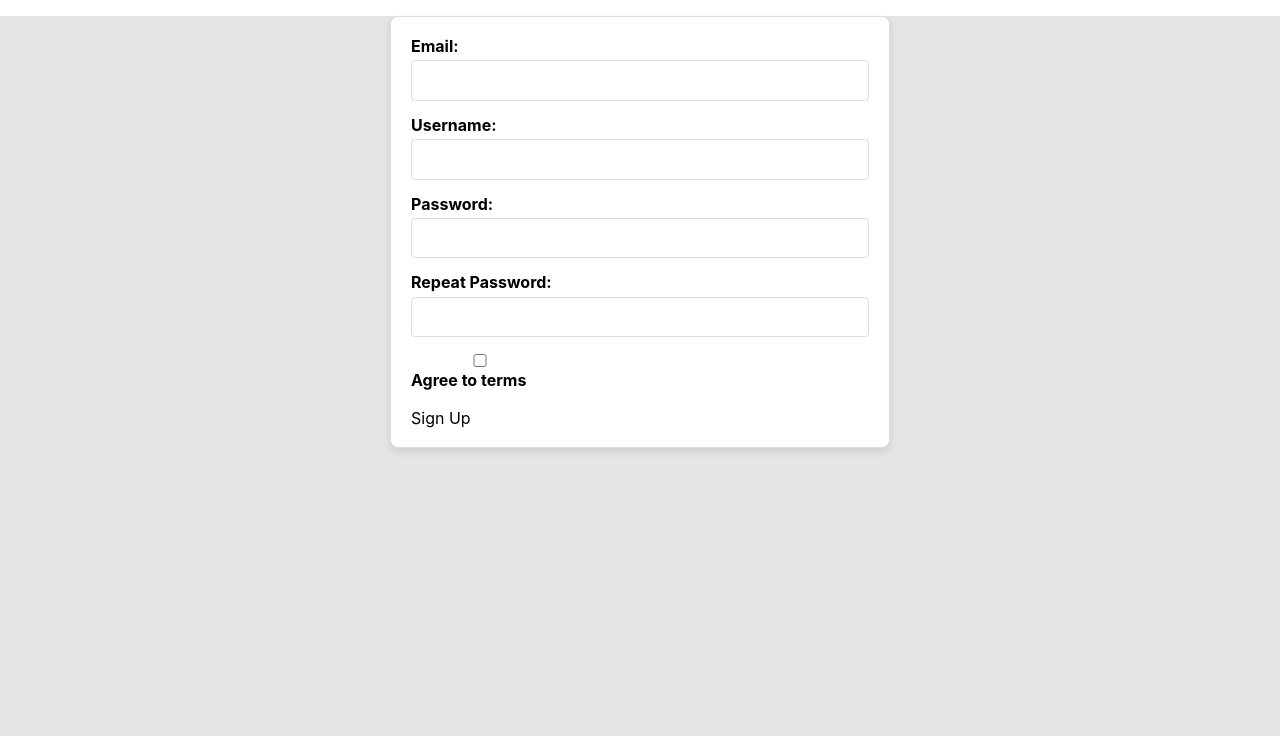
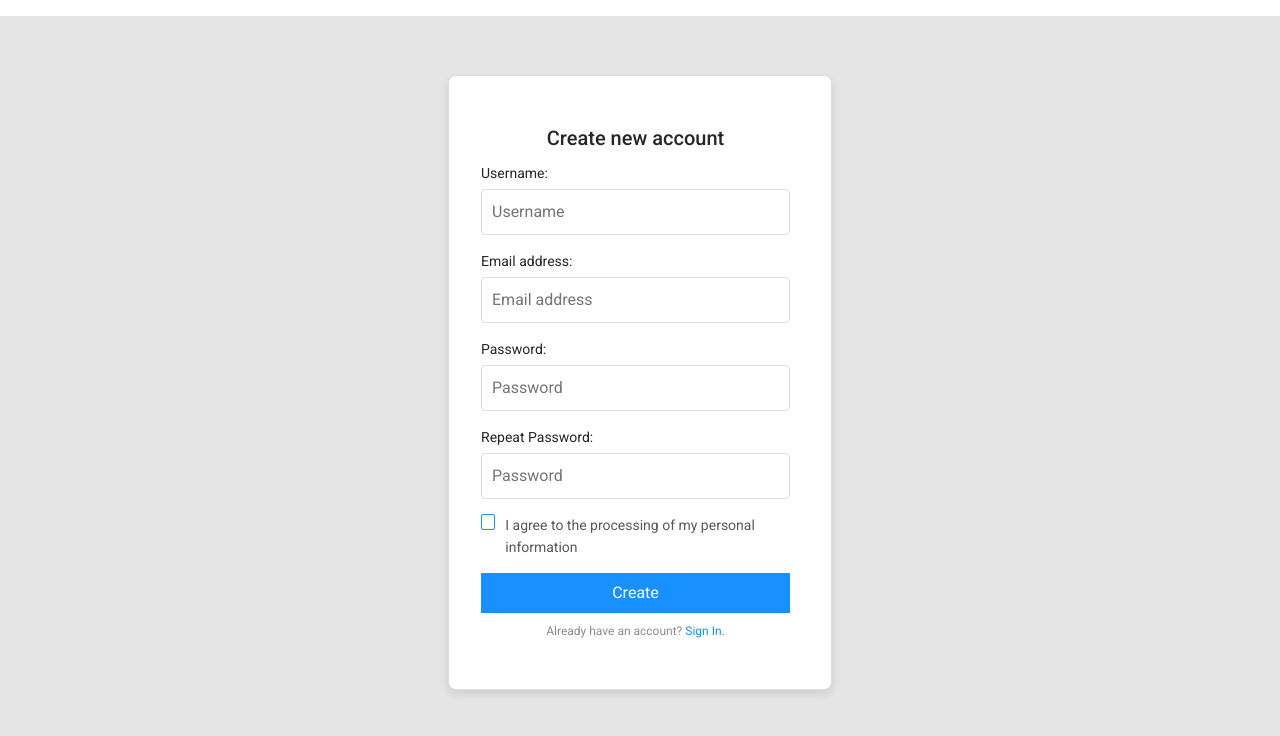
Before and after one commit to OxY623/Realworld-Blog, a React app: page /sign-up in a window 1280 px wide. Shown: the part 64-800 px from the top of the page. Built offline with nearby package versions, Linux system fonts and the light colour scheme.

Commit message:
Update all

```diff
--- a/package.json
+++ b/package.json
@@ -11,6 +11,7 @@
     "axios": "^1.7.4",
     "classnames": "^2.5.1",
     "date-fns": "^3.6.0",
+    "prop-types": "^15.8.1",
     "react": "^18.3.1",
     "react-dom": "^18.3.1",
     "react-hook-form": "^7.52.2",
--- a/src/components/App/App.js
+++ b/src/components/App/App.js
@@ -1,4 +1,5 @@
 import React from 'react'
+// import { useDispatch } from 'react-redux'
 import { BrowserRouter as Router, Route, Routes } from 'react-router-dom'
 
 //import { getArticles, setPage } from '../../store/actions/articlesActions'
--- /dev/null
+++ b/src/components/FormButton/FormButton.jsx
@@ -0,0 +1,37 @@
+import React from 'react'
+import PropTypes from 'prop-types'
+
+import styles from './FormButton.module.scss'
+
+const Button = ({
+  children,
+  type = 'button',
+  onClick,
+  loading = false,
+  disabled = false,
+  className = '',
+  style = {},
+}) => {
+  return (
+    <button
+      style={style}
+      type={type}
+      onClick={onClick}
+      disabled={disabled || loading}
+      className={`${styles.button} ${className}`}
+    >
+      {loading ? 'Loading...' : children}
+    </button>
+  )
+}
+
+Button.propTypes = {
+  children: PropTypes.node.isRequired,
+  type: PropTypes.string,
+  onClick: PropTypes.func,
+  loading: PropTypes.bool,
+  disabled: PropTypes.bool,
+  className: PropTypes.string,
+}
+
+export default Button
--- /dev/null
+++ b/src/components/FormButton/FormButton.module.scss
@@ -0,0 +1,23 @@
+.button {
+  height: 40px;
+  color: rgb(255, 255, 255);
+  font-family: 'Roboto', sans-serif;
+  font-size: 16px;
+  font-weight: 400;
+  line-height: 24px;
+  letter-spacing: 0;
+  text-align: center;
+  padding: 8px 16px 8px 16px;
+  background: rgb(24, 144, 255);
+  cursor: pointer;
+  width: 100%;
+}
+
+.button:disabled {
+  background-color: #a0a0a0;
+  cursor: not-allowed;
+}
+
+.button:hover:not(:disabled) {
+  background-color: #0056b3;
+}
--- /dev/null
+++ b/src/components/FormButton/index.js
@@ -0,0 +1,3 @@
+import FormButton from './FormButton'
+
+export default FormButton
--- /dev/null
+++ b/src/components/FormHeader/FormHeader.jsx
@@ -0,0 +1,7 @@
+import styles from './FormHeader.module.scss'
+
+const FormHeader = ({ title }) => {
+  return <h2 className={styles.form_header}>{title}</h2>
+}
+
+export default FormHeader
--- /dev/null
+++ b/src/components/FormHeader/FormHeader.module.scss
@@ -0,0 +1,14 @@
+@import url('https://fonts.googleapis.com/css2?family=Roboto:wght@400;500;700&display=swap');
+
+
+.form_header {
+  color: rgb(38, 38, 38);
+  font-family: 'Roboto', sans-serif;
+  font-size: 20px;
+  font-weight: 500;
+  line-height: 28px;
+  letter-spacing: 0;
+  text-align: center;
+  width: 100%;
+  //margin: 0 auto;
+}
--- /dev/null
+++ b/src/components/FormHeader/index.js
@@ -0,0 +1,3 @@
+import FormHeader from './FormHeader'
+
+export default FormHeader
--- a/src/index.css
+++ b/src/index.css
@@ -1,13 +1,16 @@
+@import url('https://fonts.googleapis.com/css2?family=Roboto:wght@400;500;700&display=swap');
+
+
 body {
   margin: 0;
-  font-family: -apple-system, BlinkMacSystemFont, 'Segoe UI', 'Roboto', 'Oxygen',
-    'Ubuntu', 'Cantarell', 'Fira Sans', 'Droid Sans', 'Helvetica Neue',
-    sans-serif;
-  -webkit-font-smoothing: antialiased;
-  -moz-osx-font-smoothing: grayscale;
+  /*font-family: -apple-system, BlinkMacSystemFont, 'Segoe UI', 'Roboto', 'Oxygen',*/
+  /*  'Ubuntu', 'Cantarell', 'Fira Sans', 'Droid Sans', 'Helvetica Neue',*/
+  /*  sans-serif;*/
+  /*-webkit-font-smoothing: antialiased;*/
+  /*-moz-osx-font-smoothing: grayscale;*/
 }
 
 code {
-  font-family: source-code-pro, Menlo, Monaco, Consolas, 'Courier New',
-    monospace;
+  /*font-family: source-code-pro, Menlo, Monaco, Consolas, 'Courier New',*/
+  /*  monospace;*/
 }
--- a/src/pages/SignIn.jsx
+++ b/src/pages/SignIn.jsx
@@ -1,14 +1,20 @@
 import React, { useState } from 'react'
 import { useForm } from 'react-hook-form'
 import { useDispatch, useSelector } from 'react-redux'
-import { Navigate } from 'react-router-dom'
+import { Link, Navigate } from 'react-router-dom'
 
 import { signInUser } from '../store/actions/authActions'
 import Header from '../components/Header'
+import FormHeader from '../components/FormHeader'
+import Button from '../components/FormButton/FormButton'
 
 import styles from './SignIn.module.scss'
 
 const SignIn = () => {
+  const title = 'Sign In'
+  const style = {
+    marginTop: '10px',
+  }
   const [redirect, setRedirect] = useState(false)
   const dispatch = useDispatch()
   const {
@@ -48,11 +54,15 @@ const SignIn = () => {
   return (
     <>
       <Header />
-      <form onSubmit={handleSubmit(onSubmit)} className={styles.signInForm}>
+      <div className={styles.signInForm}>
+        <FormHeader title={title} styles={styles} />
+        <form onSubmit={handleSubmit(onSubmit)}>
           <div className={styles.formGroup}>
-          <label>Email:</label>
+            <label>Email address:</label>
             <input
               type="email"
+              className={errors.email ? styles.errorBorder : ''}
+              placeholder="Email address"
               {...register('email', {
                 required: 'Email is required',
                 pattern: {
@@ -70,6 +80,7 @@ const SignIn = () => {
             <label>Password:</label>
             <input
               type="password"
+              className={errors.password ? styles.errorBorder : ''}
               {...register('password', { required: 'Password is required' })}
               disabled={loading}
             />
@@ -78,10 +89,17 @@ const SignIn = () => {
             )}
           </div>
           {error && <p className={styles.error}>{error.message}</p>}
-        <button type="submit" disabled={loading}>
-          {loading ? 'Signing In...' : 'Sign In'}
-        </button>
+          <Button style={style} type="submit" loading={loading}>
+            Login
+          </Button>
         </form>
+        <div className={styles.footer}>
+          <span>Don’t have an account?</span>{' '}
+          <Link to={'/sign-up'} className={styles.link}>
+            Sign Up.
+          </Link>
+        </div>
+      </div>
     </>
   )
 }
--- a/src/pages/SignIn.module.scss
+++ b/src/pages/SignIn.module.scss
@@ -1,10 +1,14 @@
 .signInForm {
-  max-width: 400px;
   margin: 0 auto;
-  padding: 20px;
-  border: 1px solid #ccc;
+  font-family: 'Roboto', sans-serif;
+  max-width: 384px;
+  margin: 0 auto;
+  margin-top: 59px;
+  padding: 48px 41px 48px 32px;
+  border: 1px solid #ddd;
   border-radius: 8px;
-  background-color: #f9f9f9;
+  background-color: #fff;
+  box-shadow: 0 4px 8px rgba(0, 0, 0, 0.1);
 }
 
 .formGroup {
@@ -14,7 +18,6 @@
 label {
   display: block;
   margin-bottom: 5px;
-  font-weight: bold;
 }
 
 input {
@@ -31,26 +34,45 @@ input:disabled {
 .error {
   color: red;
   font-size: 0.875rem;
+  margin-top: 5px;
 }
 
-//button {
-//  display: block;
-//  width: 100%;
-//  padding: 10px;
-//  border: none;
-//  border-radius: 4px;
-//  background-color: #007bff;
-//  color: white;
-//  font-size: 1rem;
-//  cursor: pointer;
-//  transition: background-color 0.3s ease;
-//}
-
-button:disabled {
-  background-color: #a0a0a0;
-  cursor: not-allowed;
+.errorBorder[type=email], .errorBorder[type=text], .errorBorder[type=password] {
+  box-sizing: border-box;
+  border: 1px solid rgb(245, 34, 45);
+  border-radius: 4px;
+  background: rgb(255, 255, 255);
 }
 
-button:hover:not(:disabled) {
-  background-color: #0056b3;
+.checkboxLabel {
+  color: #f50202;
 }
+
+.footer {
+  padding-top: 8px;
+  color: rgb(140, 140, 140);
+  font-family: 'Roboto', sans-serif;
+  font-size: 12px;
+  font-weight: 400;
+  line-height: 20px;
+  letter-spacing: 0;
+  text-align: center;
+
+  .link {
+    color: rgb(24, 144, 255);
+    text-decoration: none;
+    &:hover {
+      color: rgb(24, 144, 255);
+    }
+  }
+}
+
+
+//button:disabled {
+//  background-color: #a0a0a0;
+//  cursor: not-allowed;
+//}
+//
+//button:hover:not(:disabled) {
+//  background-color: #0056b3;
+//}
--- a/src/pages/SignUp.jsx
+++ b/src/pages/SignUp.jsx
@@ -1,9 +1,11 @@
 import React, { useEffect } from 'react'
 import { useForm } from 'react-hook-form'
 import { useDispatch, useSelector } from 'react-redux'
-import { Navigate } from 'react-router-dom'
+import { Link, Navigate } from 'react-router-dom'
 
 import Header from '../components/Header'
+import FormHeader from '../components/FormHeader'
+import Button from '../components/FormButton/FormButton'
 import { signUpUser } from '../store/actions/authActions'
 
 import styles from './SignUp.module.scss'
@@ -20,9 +22,9 @@ const SignUp = () => {
   } = useForm()
 
   const password = watch('password')
+  const title = 'Create new account'
 
   const onSubmit = (data) => {
-    // Приведение данных к формату, который ожидает API
     const serverData = {
       user: {
         username: data.username,
@@ -30,11 +32,10 @@ const SignUp = () => {
         password: data.password,
       },
     }
-    // Отправка данных через thunk
+
     dispatch(signUpUser(serverData))
   }
 
-  // Установка ошибок, если пришли ошибки с сервера
   useEffect(() => {
     if (error) {
       for (const [field, message] of Object.entries(error)) {
@@ -43,7 +44,6 @@ const SignUp = () => {
     }
   }, [error, setError])
 
-  // Если регистрация успешна, перенаправляем на главную
   if (user) {
     return <Navigate to="/" />
   }
@@ -51,28 +51,15 @@ const SignUp = () => {
   return (
     <>
       <Header />
-      <form onSubmit={handleSubmit(onSubmit)} className={styles.signUpForm}>
-        <div className={styles.formGroup}>
-          <label>Email:</label>
-          <input
-            type="email"
-            {...register('email', {
-              required: 'Email is required',
-              pattern: {
-                value: /^[^\s@]+@[^\s@]+\.[^\s@]+$/,
-                message: 'Invalid email',
-              },
-            })}
-            disabled={loading}
-          />
-          {errors.email && (
-            <p className={styles.error}>{errors.email.message}</p>
-          )}
-        </div>
+      <div className={styles.signUpForm}>
+        <FormHeader title={title} styles={styles} />
+        <form onSubmit={handleSubmit(onSubmit)}>
           <div className={styles.formGroup}>
             <label>Username:</label>
             <input
               type="text"
+              className={errors.username ? styles.errorBorder : ''}
+              placeholder="Username"
               {...register('username', {
                 required: 'Username is required',
                 minLength: {
@@ -91,9 +78,30 @@ const SignUp = () => {
             )}
           </div>
           <div className={styles.formGroup}>
+            <label>Email address:</label>
+            <input
+              className={errors.email ? styles.errorBorder : ''}
+              type="email"
+              placeholder="Email address"
+              {...register('email', {
+                required: 'Email is required',
+                pattern: {
+                  value: /^[^\s@]+@[^\s@]+\.[^\s@]+$/,
+                  message: 'Invalid email',
+                },
+              })}
+              disabled={loading}
+            />
+            {errors.email && (
+              <p className={styles.error}>{errors.email.message}</p>
+            )}
+          </div>
+          <div className={styles.formGroup}>
             <label>Password:</label>
             <input
               type="password"
+              className={errors.password ? styles.errorBorder : ''}
+              placeholder="Password"
               {...register('password', {
                 required: 'Password is required',
                 minLength: {
@@ -115,6 +123,8 @@ const SignUp = () => {
             <label>Repeat Password:</label>
             <input
               type="password"
+              className={errors.repeatPassword ? styles.errorBorder : ''}
+              placeholder="Password"
               {...register('repeatPassword', {
                 validate: (value) =>
                   value === password || 'Passwords do not match',
@@ -134,16 +144,23 @@ const SignUp = () => {
                 })}
                 disabled={loading}
               />
-            Agree to terms
+              I agree to the processing of my personal information
             </label>
             {errors.agreement && (
               <p className={styles.error}>{errors.agreement.message}</p>
             )}
           </div>
-        <button type="submit" disabled={loading}>
-          {loading ? 'Signing Up...' : 'Sign Up'}
-        </button>
+          <Button type="submit" loading={loading}>
+            Create
+          </Button>
         </form>
+        <div className={styles.footer}>
+          <span>Already have an account?</span>{' '}
+          <Link to={'/sign-in'} className={styles.link}>
+            Sign In.
+          </Link>
+        </div>
+      </div>
     </>
   )
 }
--- a/src/pages/SignUp.module.scss
+++ b/src/pages/SignUp.module.scss
@@ -1,7 +1,9 @@
 .signUpForm {
-  max-width: 500px;
+  font-family: 'Roboto', sans-serif;
+  max-width: 384px;
   margin: 0 auto;
-  padding: 20px;
+  margin-top: 59px;
+  padding: 48px 41px 48px 32px;
   border: 1px solid #ddd;
   border-radius: 8px;
   background-color: #fff;
@@ -15,7 +17,13 @@
 label {
   display: block;
   margin-bottom: 5px;
-  font-weight: bold;
+  color: rgb(38, 38, 38);
+  font-family: 'Roboto', sans-serif;
+  font-size: 14px;
+  font-weight: 400;
+  line-height: 22px;
+  letter-spacing: 0;
+  text-align: left;
 }
 
 input[type='email'],
@@ -25,6 +33,13 @@ input[type='password'] {
   padding: 10px;
   border: 1px solid #ddd;
   border-radius: 4px;
+  color: rgb(191, 191, 191);
+  font-family: 'Roboto', sans-serif;
+  font-size: 16px;
+  font-weight: 400;
+  line-height: 24px;
+  letter-spacing: 0;
+  text-align: left;
 }
 
 input:disabled {
@@ -37,33 +52,71 @@ input:disabled {
   margin-top: 5px;
 }
 
-//button {
-//  display: block;
-//  width: 100%;
-//  padding: 10px;
-//  border: none;
-//  border-radius: 4px;
-//  background-color: #007bff;
-//  color: white;
-//  font-size: 1rem;
-//  cursor: pointer;
-//  transition: background-color 0.3s ease;
-//}
-//
-//button:disabled {
-//  background-color: #a0a0a0;
-//  cursor: not-allowed;
-//}
-//
-//button:hover:not(:disabled) {
-//  background-color: #0056b3;
-//}
+.errorBorder[type=email], .errorBorder[type=text], .errorBorder[type=password] {
+  box-sizing: border-box;
+  border: 1px solid rgb(245, 34, 45);
+  border-radius: 4px;
+  background: rgb(255, 255, 255);
+}
 
 .checkboxLabel {
-  display: flex;
-  align-items: center;
+  color: #f50202;
 }
 
-.checkboxLabel input {
+.checkboxLabel label {
+  display: flex;
+  flex-wrap: nowrap;
+  cursor: pointer;
+  color: rgb(89, 89, 89);
+}
+
+.checkboxLabel input[type="checkbox"] {
+  appearance: none;
+  -webkit-appearance: none;
   margin-right: 10px;
+  width: 16px;
+  height: 16px;
+  border: 1px solid rgb(24, 144, 255);
+  border-radius: 2px;
+  background-color: white;
+  cursor: pointer;
+  position: relative;
+
 }
+
+.checkboxLabel input[type="checkbox"]:checked {
+  background-color: rgb(24, 144, 255);
+  border-color: rgb(24, 144, 255);
+}
+
+.checkboxLabel input[type="checkbox"]:checked::after {
+  content: '';
+  position: absolute;
+  top: 2px;
+  left: 5px;
+  width: 4px;
+  height: 8px;
+  border: solid white;
+  border-width: 0 2px 2px 0;
+  transform: rotate(45deg);
+}
+
+
+.footer {
+  padding-top: 8px;
+  color: rgb(140, 140, 140);
+  font-family: 'Roboto', sans-serif;
+  font-size: 12px;
+  font-weight: 400;
+  line-height: 20px;
+  letter-spacing: 0;
+  text-align: center;
+
+  .link {
+    color: rgb(24, 144, 255);
+    text-decoration: none;
+    &:hover {
+      color: rgb(24, 144, 255);
+    }
+  }
+}
--- a/src/store/actions/authActions.js
+++ b/src/store/actions/authActions.js
@@ -16,7 +16,7 @@ export const signUpUser = (userData) => {
     try {
       const response = await fetchSingUp(userData)
       const data = response.data
-      localStorage.setItem('user', JSON.stringify(data))
+      //localStorage.setItem('user', JSON.stringify(data))
       localStorage.setItem('token', data.user.token)
 
       dispatch({
@@ -44,7 +44,7 @@ export const signInUser = (userData) => {
       const token = localStorage.getItem('token')
       const response = await fetchSignIn(userData, token)
       const data = response.data
-      //localStorage.setItem('user', JSON.stringify(data))
+      localStorage.setItem('user', JSON.stringify(data))
       //localStorage.setItem('token', data.user.token)
 
       dispatch({
```
Also changed, not shown: 1 other file. Lines whose indentation alone changed are shown as unchanged.
